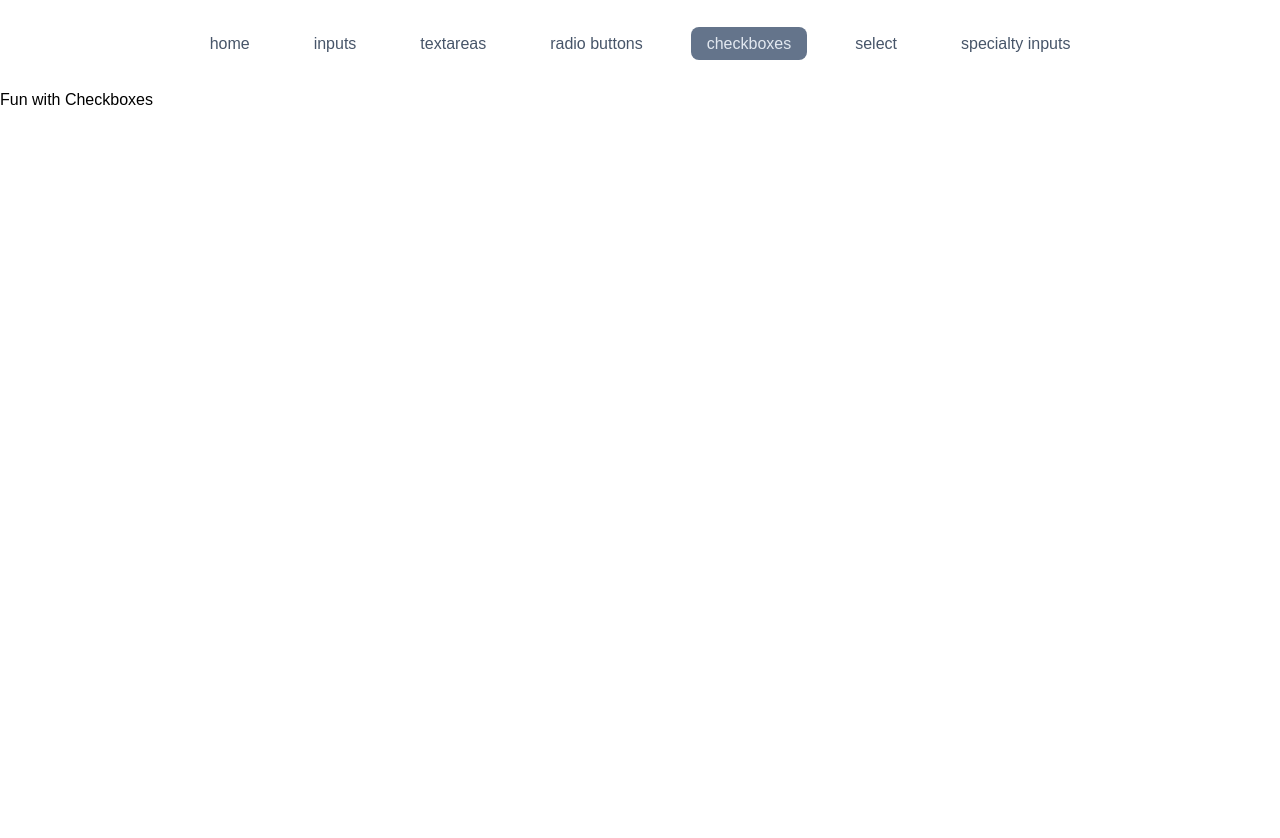
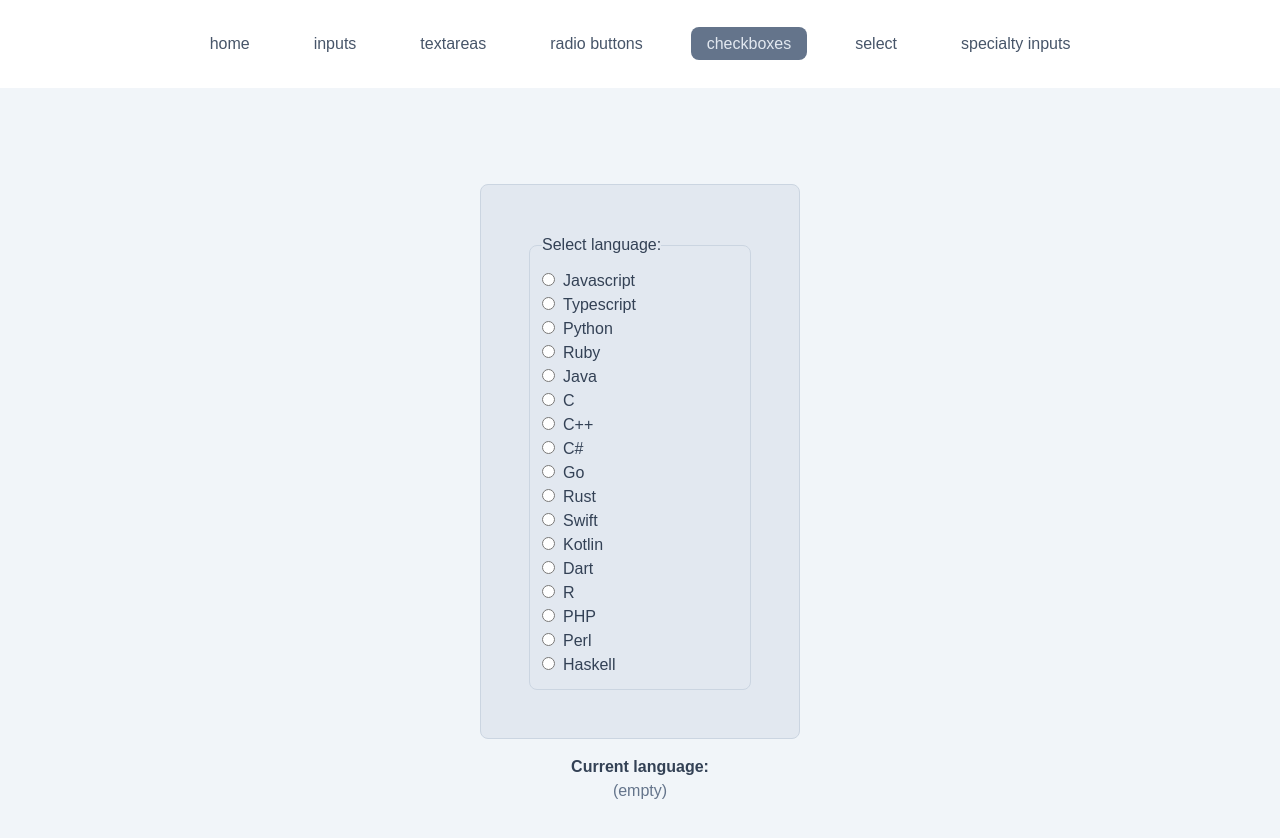
Before and after one commit to midcenturydude7/nextjs-framer-motion-forms, a Next.js app: page /checkboxes in a window 1280 px wide. Shown: the top 838 px of the page. Before the commit the page ends 800 px from the top, so only its background shows below. Built offline with nearby package versions, Linux system fonts and the light colour scheme; a web font is replaced by a local one.

Commit message:
Implemented styling

```diff
--- a/app/checkboxes/components/Checkboxes.tsx
+++ b/app/checkboxes/components/Checkboxes.tsx
@@ -1,5 +1,64 @@
+"use client";
 import React from "react";
 
+const VALID_LANGUAGES = [
+  "Javascript",
+  "Typescript",
+  "Python",
+  "Ruby",
+  "Java",
+  "C",
+  "C++",
+  "C#",
+  "Go",
+  "Rust",
+  "Swift",
+  "Kotlin",
+  "Dart",
+  "R",
+  "PHP",
+  "Perl",
+  "Haskell",
+];
+
 export default function Checkboxes() {
-  return <div>Fun with Checkboxes</div>;
+  const [language, setLanguage] = React.useState("");
+
+  return (
+    <div className="flex flex-col items-center justify-center">
+      <form
+        className="w-[25%] rounded-lg border border-slate-300 bg-slate-200 p-12 text-slate-700"
+        onSubmit={(e) => e.preventDefault()}
+      >
+        <fieldset className="flex flex-col gap-0 rounded-lg border border-slate-300 p-3">
+          <legend>Select language:</legend>
+
+          {VALID_LANGUAGES.map((option) => (
+            <div key={option}>
+              <input
+                className="mr-2"
+                type="radio"
+                name="current-language"
+                id={option}
+                value={option}
+                checked={option === language}
+                onChange={(e) => setLanguage(e.target.value)}
+              />
+              <label htmlFor={option}>{option}</label>
+            </div>
+          ))}
+        </fieldset>
+      </form>
+      <div className="mt-4 flex flex-col items-center justify-center">
+        <div>
+          <p className="text-slate-700">
+            <strong>Current language: </strong>
+          </p>
+        </div>
+        <div>
+          <p className="text-slate-500">{language || "(empty)"}</p>
+        </div>
+      </div>
+    </div>
+  );
 }
--- a/app/checkboxes/page.tsx
+++ b/app/checkboxes/page.tsx
@@ -2,7 +2,7 @@ import Checkboxes from "./components/Checkboxes";
 
 export default function page() {
   return (
-    <div>
+    <div className="min-h-screen items-start justify-center bg-slate-100 py-24">
       <Checkboxes />
     </div>
   );
--- a/app/page.tsx
+++ b/app/page.tsx
@@ -1,6 +1,6 @@
 export default function Home() {
   return (
-    <div className="flex min-h-screen flex-col items-center justify-between p-24">
+    <div className="flex min-h-screen items-start justify-center bg-slate-100 py-24">
       Some content here
     </div>
   );
--- a/app/radiobtns/components/RadioBtns.tsx
+++ b/app/radiobtns/components/RadioBtns.tsx
@@ -10,7 +10,7 @@ export default function RadioBtns() {
         className="w-[25%] rounded-lg border border-slate-300 bg-slate-200 p-12 text-slate-700"
         onSubmit={(e) => e.preventDefault()}
       >
-        <fieldset className="flex gap-0 border border-slate-300 p-3">
+        <fieldset className="flex gap-0 rounded-lg border border-slate-300 p-3">
           <legend>Do you agree?</legend>
           <div>
             <div>
```
